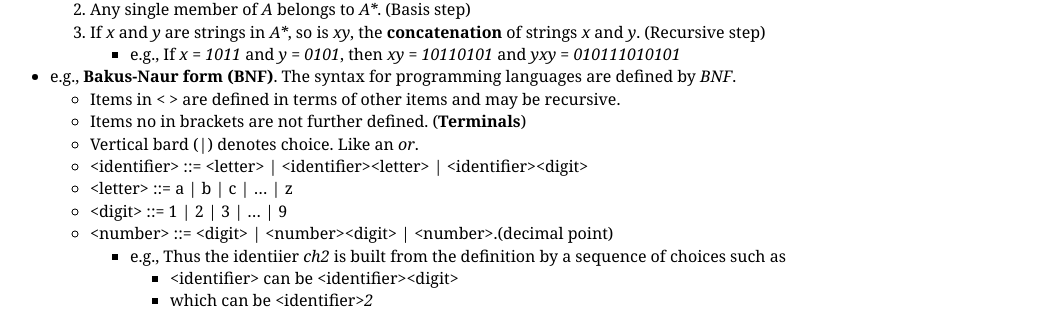
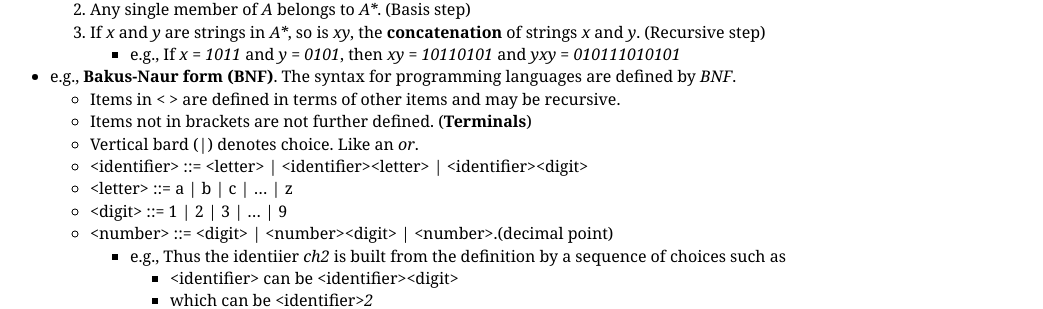
Before and after one commit to kyungjae-lee/kyungjae-lee.github.io, a Jekyll site: the page built from _posts/discrete-structures/2021-09-14-recursion-definitions.md, in a window 1280 px wide and 900 px high, scrolled down 1511 px. Shown: the part 150-459 px from the top of the window, without its empty margins (0-1043 px from the left). Built offline with Jekyll 4.4.1, drawn with Linux system fonts in a browser that asks for light colours.

Commit message:
Update 'recursion-definitions' notes

```diff
--- a/_posts/discrete-structures/2021-09-14-recursion-definitions.md
+++ b/_posts/discrete-structures/2021-09-14-recursion-definitions.md
@@ -77,7 +77,7 @@ definition of string)
 * e.g., **Bakus-Naur form (BNF)**. The syntax for programming languages are
   defined by *BNF*.
     - Items in < > are defined in terms of other items and may be recursive.
-    - Items no in brackets are not further defined. (**Terminals**)
+    - Items not in brackets are not further defined. (**Terminals**)
     - Vertical bard (\|) denotes choice. Like an *or*.
     - \<identifier> ::= \<letter> \| \<identifier>\<letter> \|
       \<identifier\>\<digit\>
```
